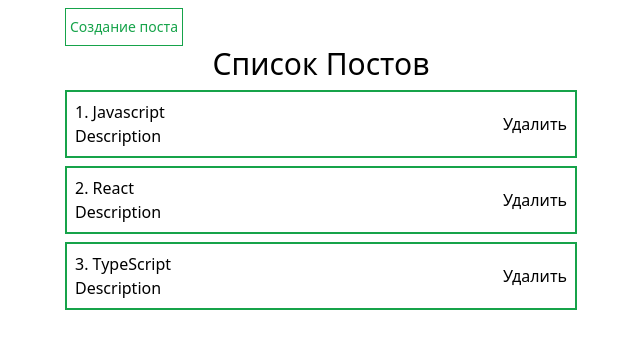
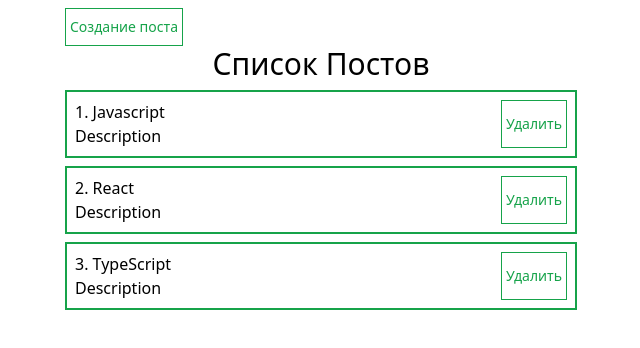
Before and after one commit to Ramil192/React-advanced, a React (Create React App) app: page / in a window 1280 px wide. Shown: the top 348 px of the page, without its empty margins (319-959 px from the left). Built offline with nearby package versions, Linux system fonts and the light colour scheme; the HTML template or start-up script is replaced by a standard one.

Commit message:
added functional delete post

```diff
--- a/src/moduls/Posts/PostItem.tsx
+++ b/src/moduls/Posts/PostItem.tsx
@@ -1,10 +1,20 @@
 import { FC } from 'react';
+import CustomButton from '../../UI/CustomButton';
+import { useAppDispatch } from './store/hooks/redux';
+import { postsSlice } from './store/reducers/PostSlice';
 import { IPost } from './types/postTypes';
 
 const PostItem: FC<{
   post: IPost;
   currentPoints: number;
 }> = ({ post, currentPoints }) => {
+  const { removePost } = postsSlice.actions;
+  const dispatch = useAppDispatch();
+
+  const handlerRemove = (id: number) => {
+    dispatch(removePost(id));
+  };
+
   return (
     <div className="mb-2 p-2 flex justify-between border-2 border-green-600">
       <div>
@@ -13,7 +23,9 @@ const PostItem: FC<{
         </h6>
         <p>{post.body} </p>
       </div>
-      <button>Удалить</button>
+      <CustomButton onClick={() => handlerRemove(post.id)}>
+        Удалить
+      </CustomButton>
     </div>
   );
 };
--- a/src/moduls/Posts/Posts.tsx
+++ b/src/moduls/Posts/Posts.tsx
@@ -17,6 +17,7 @@ const Posts: FC<{ title: string }> = ({ title }) => {
       <CustomButton onClick={handlerChangeVisible}>Создание поста</CustomButton>
       <PostCreate isVisible={isVisible} changeVisible={handlerChangeVisible} />
       <h1 className="text-3xl font-medium text-center pb-2">{title}</h1>
+      {posts.length < 1 && <strong>Постов нету</strong>}
       {posts.map((post, index) => (
         <PostItem post={post} key={post.id} currentPoints={index + 1} />
       ))}
--- a/src/moduls/Posts/store/reducers/PostSlice.ts
+++ b/src/moduls/Posts/store/reducers/PostSlice.ts
@@ -30,6 +30,9 @@ export const postsSlice = createSlice({
     addNewPost(state, action: PayloadAction<IPost>) {
       state.posts.push(action.payload);
     },
+    removePost(state, action: PayloadAction<number>) {
+      state.posts = state.posts.filter((post) => post.id !== action.payload);
+    },
   },
 });
 
```
